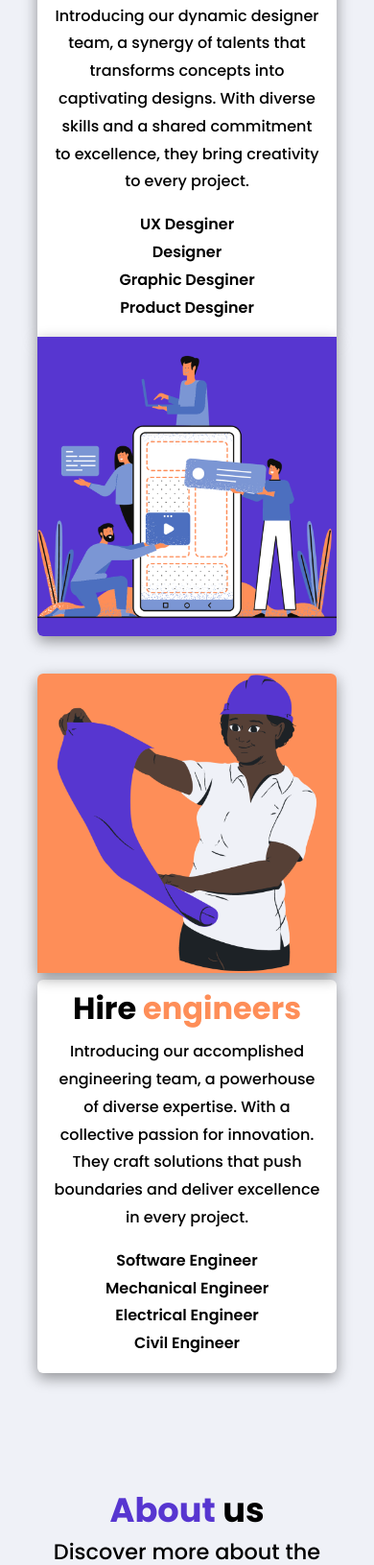
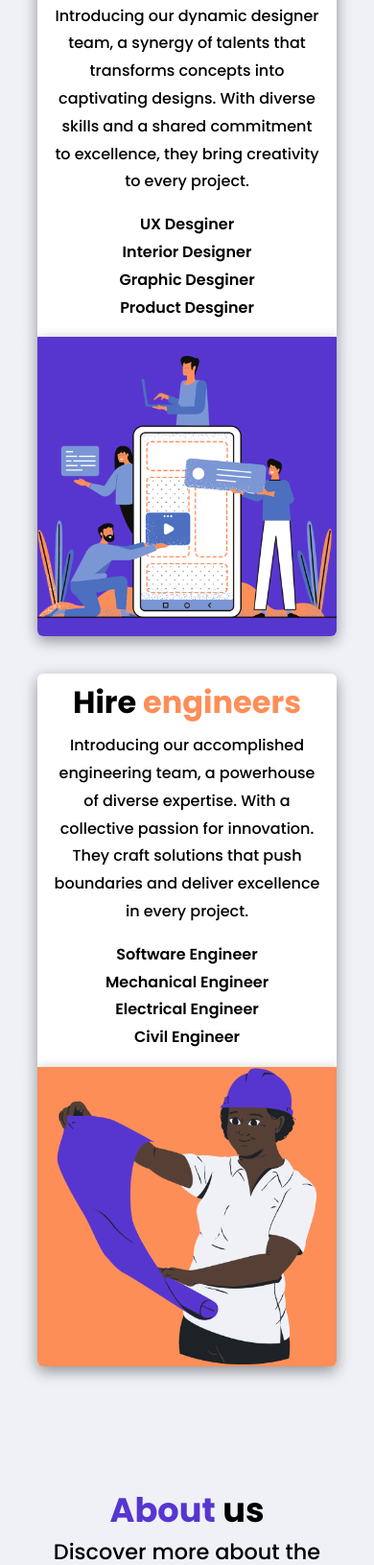
Before and after one commit to WilliamMattsson1/cwork-project, a plain HTML site: page index.html in a window 390 px wide. Shown: the part 783-2414 px from the top of the page at 96% size. Drawn offline with Linux system fonts and the light colour scheme.

Commit message:
Fixed different hire-container
Display none on desktop version for smaller device, and the same (hire-mobile)

```diff
--- a/index.html
+++ b/index.html
@@ -93,7 +93,11 @@
                         <li>
                             <a href="https://www.google.com/">UX Desginer</a>
                         </li>
-                        <li><a href="https://www.google.com/"> Designer</a></li>
+                        <li>
+                            <a href="https://www.google.com/"
+                                >Interior Designer</a
+                            >
+                        </li>
                         <li>
                             <a href="https://www.google.com/"
                                 >Graphic Desginer</a
@@ -111,6 +115,7 @@
                 </div>
             </div>
 
+            <!-- Desktop version. Deisplay: none smaller width -->
             <div class="hire-container">
                 <div class="hire-image-container">
                     <img src="assets/hire-engineers.png" alt="designer image" />
@@ -143,6 +148,42 @@
                             <a href="https://www.google.com/">Civil Engineer</a>
                         </li>
                     </ul>
+                </div>
+            </div>
+
+            <!-- Mobile Version display none on desktop! -->
+            <div class="hire-container" id="hire-mobile">
+                <div class="hire-text">
+                    <h2>Hire <span class="colored-span2">engineers</span></h2>
+                    <p>
+                        Introducing our accomplished engineering team, a
+                        powerhouse of diverse expertise. With a collective
+                        passion for innovation. They craft solutions that push
+                        boundaries and deliver excellence in every project.
+                    </p>
+                    <ul>
+                        <li>
+                            <a href="https://www.google.com/"
+                                >Software Engineer</a
+                            >
+                        </li>
+                        <li>
+                            <a href="https://www.google.com/">
+                                Mechanical Engineer</a
+                            >
+                        </li>
+                        <li>
+                            <a href="https://www.google.com/"
+                                >Electrical Engineer</a
+                            >
+                        </li>
+                        <li>
+                            <a href="https://www.google.com/">Civil Engineer</a>
+                        </li>
+                    </ul>
+                </div>
+                <div class="hire-image-container">
+                    <img src="assets/hire-engineers.png" alt="designer image" />
                 </div>
             </div>
         </section>
--- a/mediaqueries.css
+++ b/mediaqueries.css
@@ -38,18 +38,26 @@
 
     /* Hire section */
     /* Fix border-radius */
-    #hire > div:nth-child(1) > div.hire-text {
+    .hire-text {
         border-radius: 6px 6px 0 0;
     }
 
-    #hire > div:nth-child(1) > div.hire-image-container img {
+    .hire-image-container img {
         border-radius: 0 0 6px 6px;
         box-shadow: 0 5px 15px rgba(0, 0, 0, 0.4);
     }
 
-    #hire > div:nth-child(2) > div.hire-image-container > img {
-        border-radius: 6px 6px 0 0;
+    #hire > div:nth-child(1) > div.hire-image-container > img {
         box-shadow: 0 5px 15px rgba(0, 0, 0, 0.4);
+        border-radius: 0 0 6px 6px;
+    }
+
+    #hire-mobile {
+        display: block;
+    }
+
+    #hire > div:nth-child(2) {
+        display: none;
     }
 
     .hire-container {
--- a/style.css
+++ b/style.css
@@ -230,6 +230,10 @@ section {
 
 #hire > div:nth-child(2) > div.hire-image-container > img {
     border-radius: 0 0 0 6px;
+}
+
+#hire-mobile {
+    display: none;
 }
 
 .hire-container {
```
